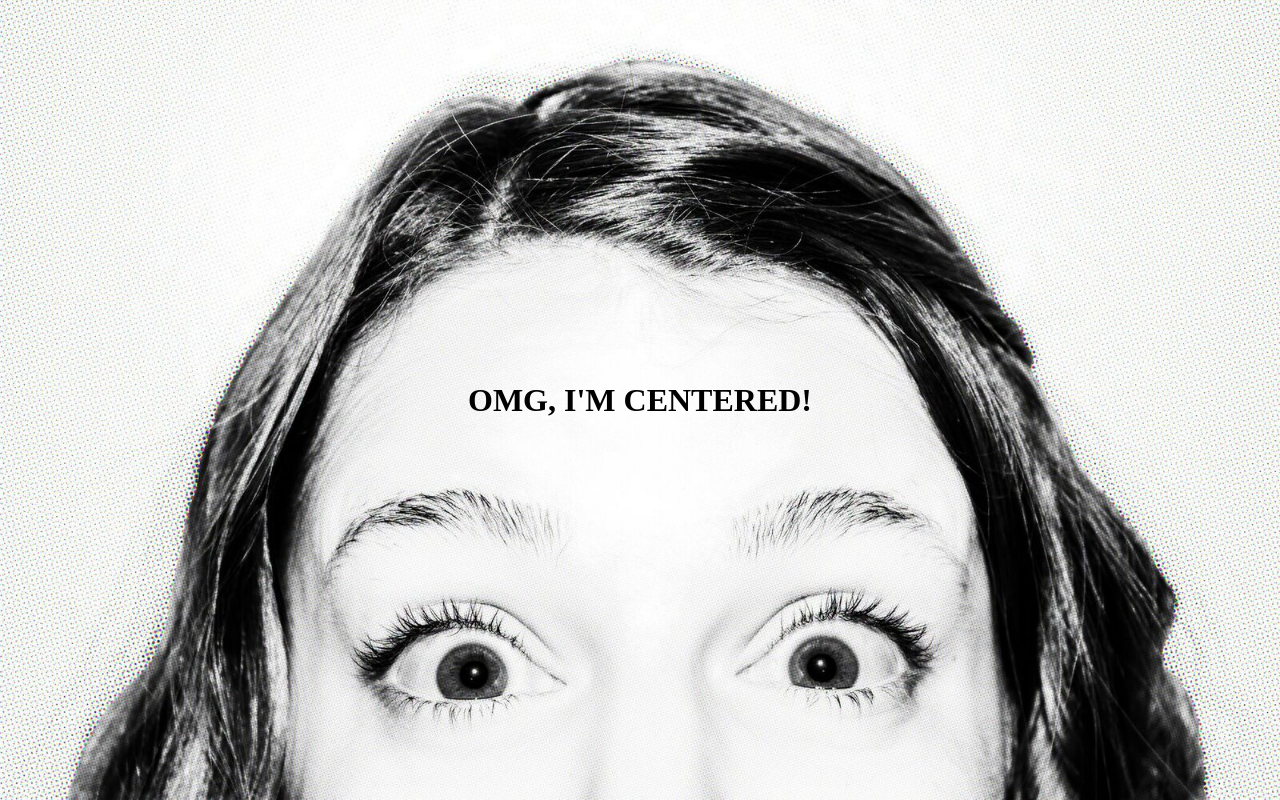
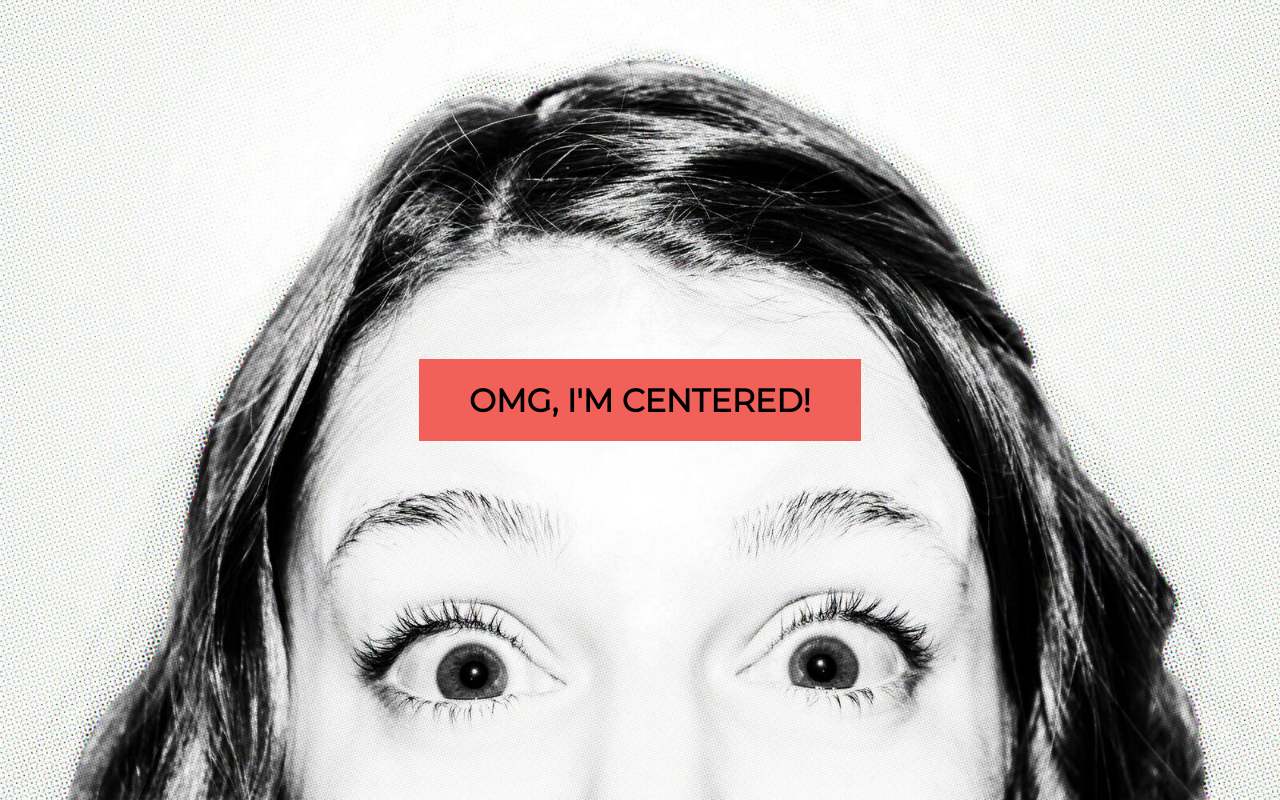
Before and after one commit to justinehofer/flexbox-centering-content, a plain HTML site: page index.html in a window 1280 px wide. Drawn offline with Linux system fonts and the light colour scheme.

Commit message:
Declared style properties for class centered

```diff
--- a/css/style.css
+++ b/css/style.css
@@ -12,3 +12,9 @@ body {
     background-size: cover;
     font-size: 1em;
 }
+
+.centered {
+    padding: 0 3.125em;
+    font-family:'Montserrat', sans-serif;
+    background: #f16059;
+  }
```
